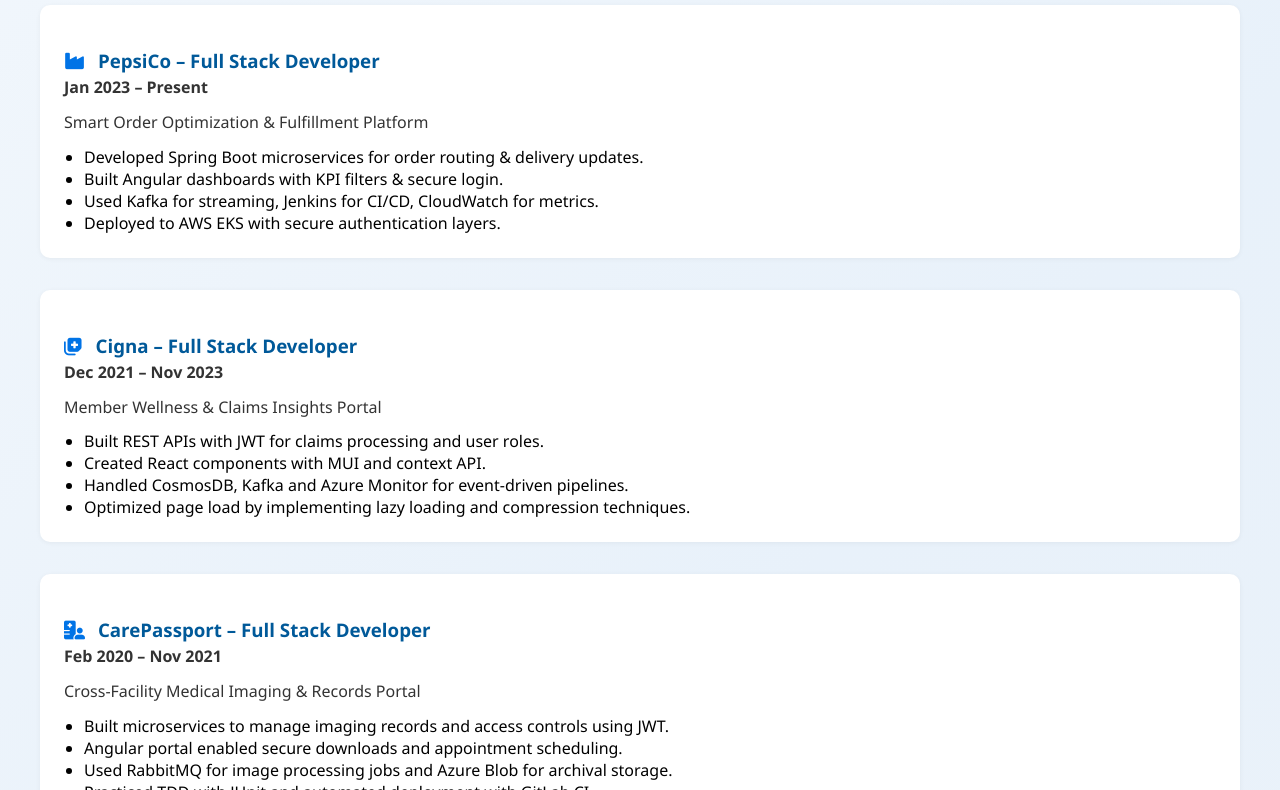
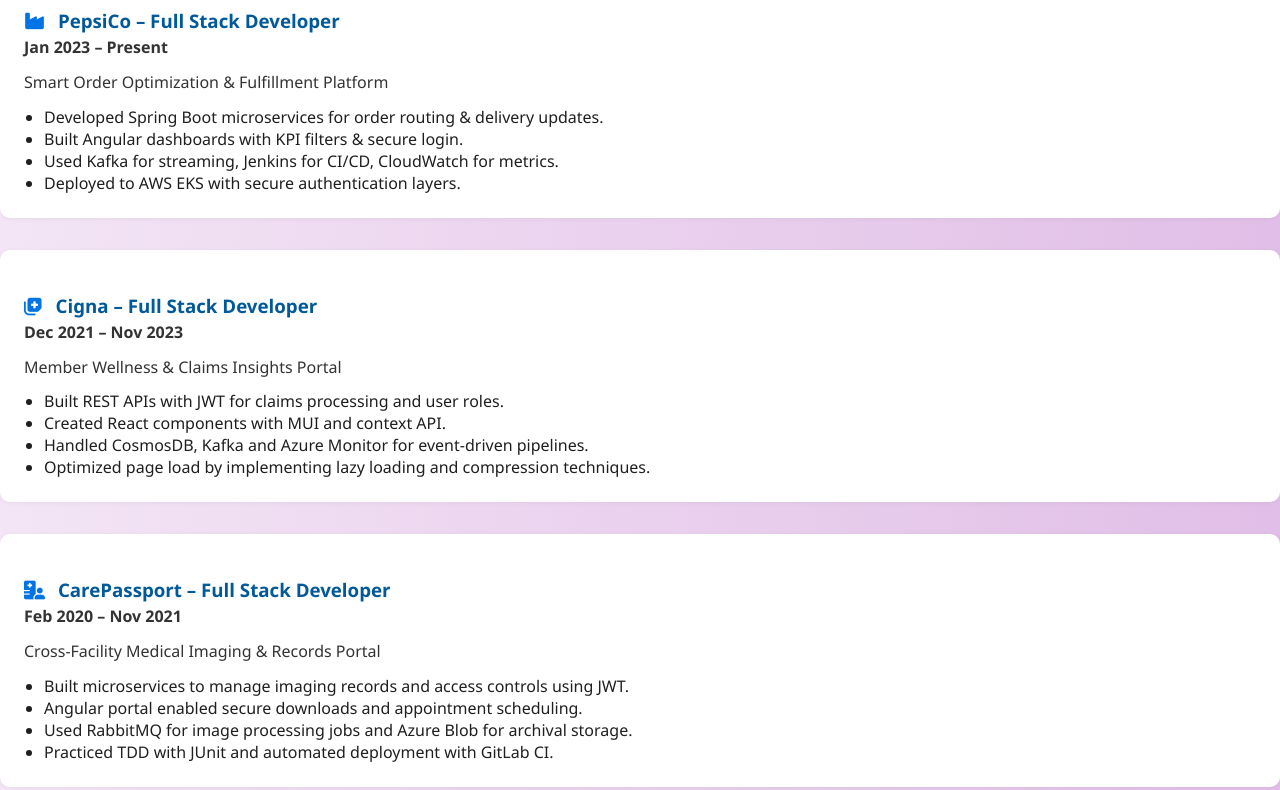
Before and after one commit to LAKMAD999/LAKMAD999.github.io, a plain HTML site: page projects.html in a window 1280 px wide. Shown: the part 171-961 px from the top of the page. Drawn offline with Linux system fonts and the light colour scheme.

Commit message:
Update projects.html

```diff
--- a/projects.html
+++ b/projects.html
@@ -6,12 +6,11 @@
   <link rel="stylesheet" href="https://cdnjs.cloudflare.com/ajax/libs/font-awesome/6.5.0/css/all.min.css" />
   <style>
     body {
-      font-family: 'Segoe UI', sans-serif;
-      padding: 2rem;
-      background: linear-gradient(-45deg, #f0f4f8, #e8f1fa, #ffffff, #eaf0ff);
-      background-size: 400% 400%;
-      animation: gradientBG 12s ease infinite;
-    }
+  font-family: 'Segoe UI', sans-serif;
+  margin: 0;
+  background: linear-gradient(to right, #f3e5f5, #e1bee7);
+  color: #1f1f1f;
+}
     @keyframes gradientBG {
       0% {background-position: 0% 50%;}
       50% {background-position: 100% 50%;}
```
